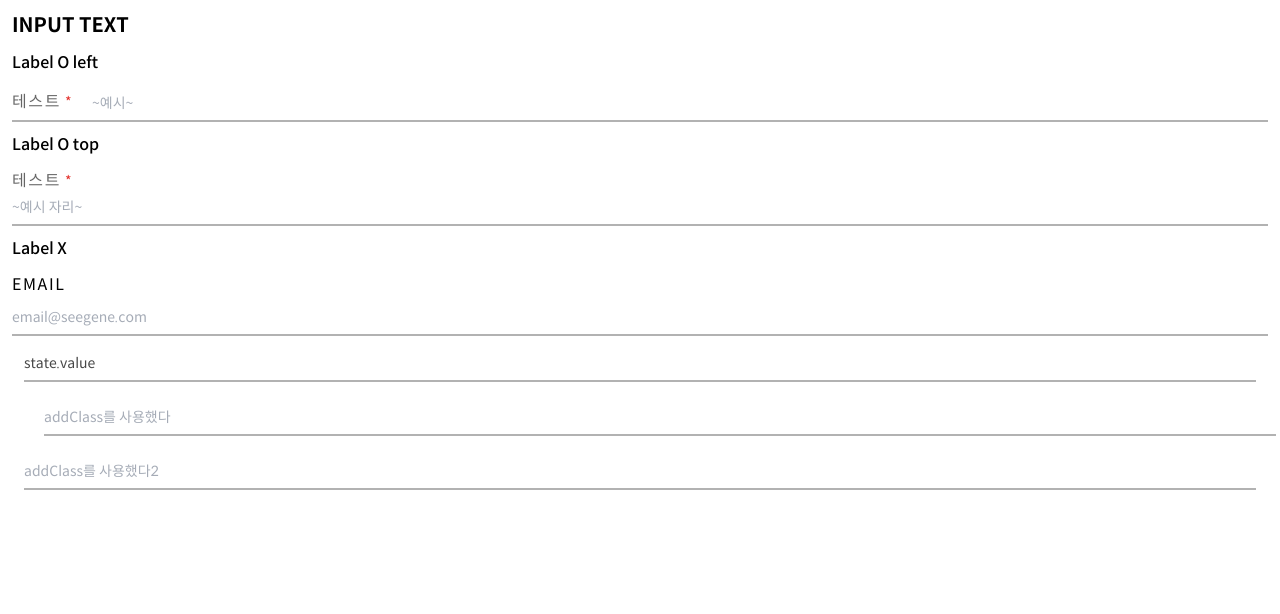
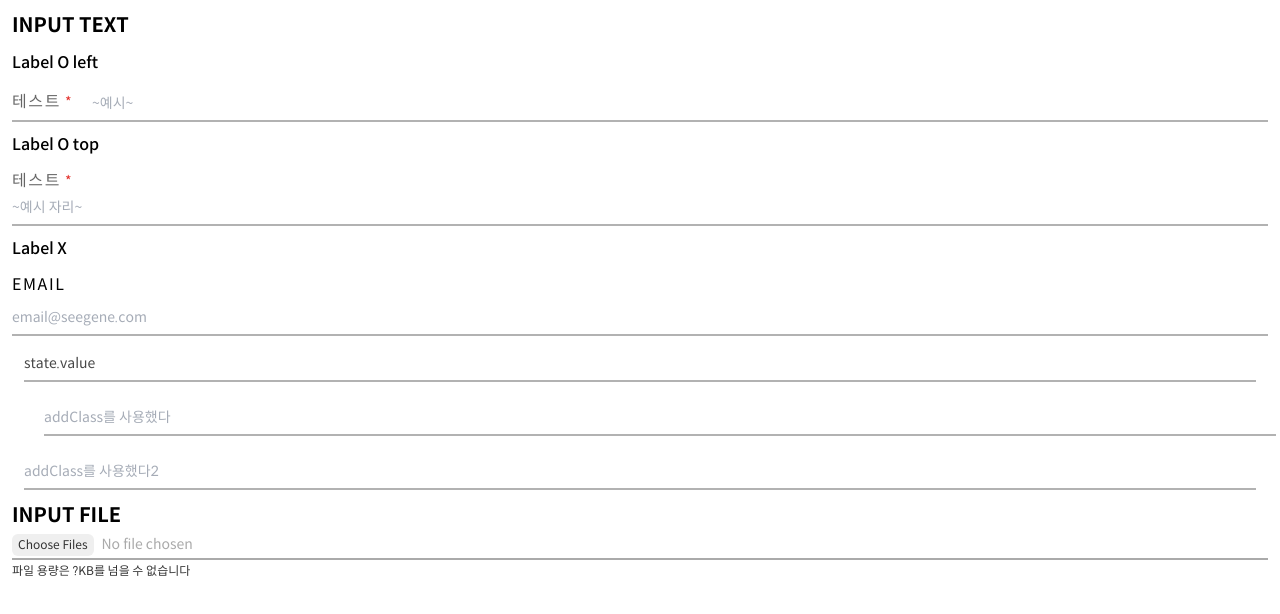
Before and after one commit to hrkim2/helpdesk-test-next-js, a Next.js app: page /components/atom/input in a window 1280 px wide. Shown: the top 614 px of the page. Built offline with nearby package versions, Linux system fonts and the light colour scheme.

Commit message:
AB#5205 input form 제작(미완) 추가 작업 있음

```diff
--- /dev/null
+++ b/src/Component/atom/InputFile.tsx
@@ -0,0 +1,73 @@
+import { useState, FunctionComponent, ChangeEvent } from 'react';
+
+interface FileConfig {
+    id: number | null;
+    addClass?: string;
+}
+const FILE_CLASS = `block w-full pt-1 text-sm text-cancel border border-0 cursor-pointer
+file:mr-2 file:mb-0.5 file:pt-1 file:pb-0.5 file:px-1.5 file:cursor-pointer
+file:rounded-md file:border-0
+file:text-xs
+file:bg-efefef file:text-black hover:file:bg-cancel hover:file:text-white focus:file:bg-cancel focus:file:text-efefef`;
+
+//TODO : multiple 옵션 분기 / file 확장자 제한(인터셉터 식으로 옵션 존재할 시 먼저 실행 후 onAddFile 호출하던가 할 것)
+/**
+ * @param
+ * accept="image/jpeg,.txt"
+ * multiple
+ */
+const InputFile: FunctionComponent = ()=>{
+    const initFileConfig:FileConfig = {id: 0, addClass:''};
+    const [fileConfigs, setFileConfigs] = useState([initFileConfig]);
+
+    const onAddFile = (e:ChangeEvent<HTMLInputElement>)=>{
+        const FileList = e.target.files;
+        const configs = Array.from(fileConfigs);
+
+        if(FileList&&FileList.length>0){
+            let _configs = configs.map(config=>{
+                config.addClass = 'file:hidden text-black hover:text-default/75';
+                return config;
+            });
+            _configs.unshift({id:_configs.length, addClass: ''});
+
+            setFileConfigs(_configs);
+        }else{
+            const validIdList = configs.filter(config=>{
+                return config.id!==null;
+            });
+            const inputId = parseInt(e.target.id.split('-')[1]);
+
+            if(validIdList.length>1){
+                let _configs = configs.map(config=>{
+                    if(config.id===inputId){
+                        config.id = null;
+                    }
+                    return config;
+                });
+
+                setFileConfigs(_configs);
+            }
+        }
+    }
+
+    return <>
+        <div className='border-b-2 border-cancel focus:border-default'>
+            {fileConfigs.map((fileConfig)=>{
+                if(fileConfig.id!==null){
+                    return <input
+                        key={`file-${fileConfig.id}`}
+                        id={`file-${fileConfig.id}`}
+                        type="file"
+                        multiple
+                        className={`${FILE_CLASS} ${fileConfig.addClass}`}
+                        onChange={(e)=> onAddFile(e) }
+                    />;
+                }
+            })}
+        </div>
+        <div className="mt-1 text-xs text-black cursor-default">파일 용량은 ?KB를 넘을 수 없습니다</div>
+    </>;
+}
+
+export default InputFile;
--- a/src/pages/components/atom/input.tsx
+++ b/src/pages/components/atom/input.tsx
@@ -1,4 +1,5 @@
 import InputText from '../../../Component/atom/InputText';
+import InputFile from '../../../Component/atom/InputFile';
 import Label from '../../../Component/atom/Label';
 import { useState, ChangeEvent } from 'react';
 
@@ -38,6 +39,10 @@ export default function Buttons() {
             <InputText feature={{name: 'project Id', placeHolder: 'addClass를 사용했다2', addClass:'inline w-60'}}/>
           </div>
       </div>
+      <div className="m-3">
+        <div className='text-xl font-bold'>INPUT FILE</div>
+        <InputFile/>
+      </div>
     </>
   );
 }
```
